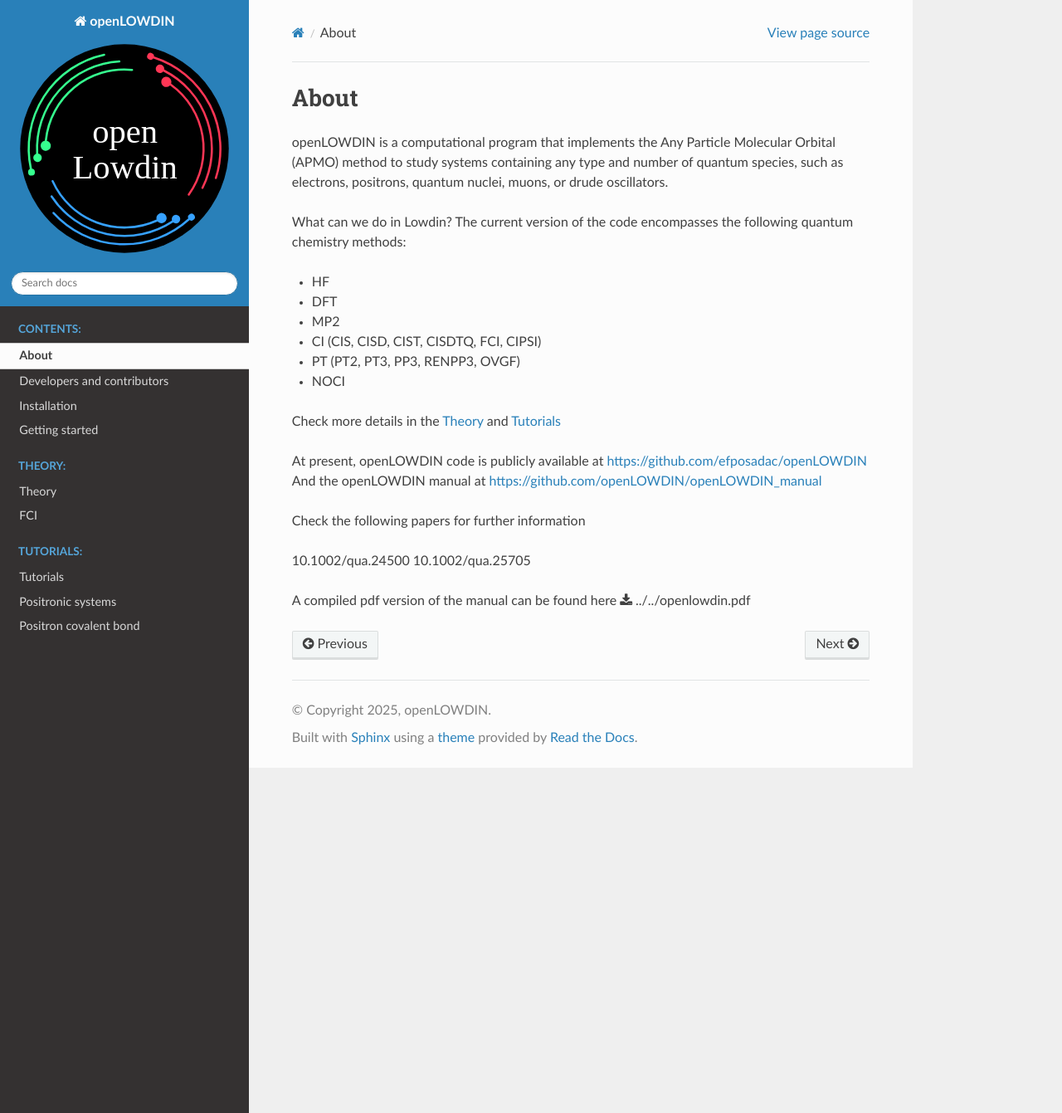
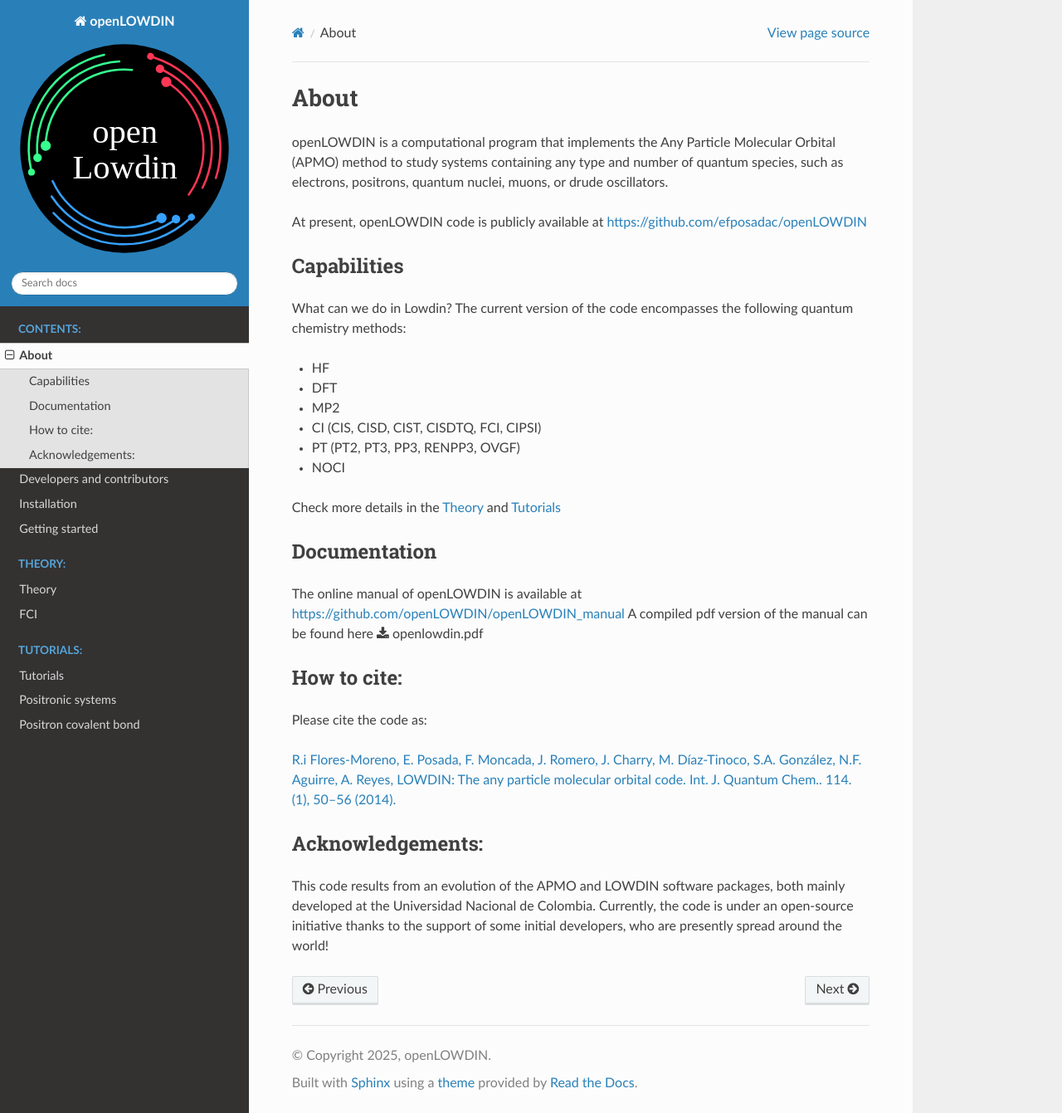
Before and after one commit to openLOWDIN/openLOWDIN_manual, a Sphinx documentation site: the page built from docs/source/about.rst, in a window 1280 px wide and 1341 px high. Shown: the whole window at 83% size. Built offline with Sphinx 7.4.7 and the Read the Docs theme 3.1.0, drawn with Linux system fonts in a browser that asks for light colours.

Commit message:
Update about.rst

```diff
--- a/docs/source/about.rst
+++ b/docs/source/about.rst
@@ -3,6 +3,11 @@
 =====
 
 openLOWDIN is a computational program that implements the Any Particle Molecular Orbital (APMO) method to study systems containing any type and number of quantum species, such as electrons, positrons, quantum nuclei, muons, or drude oscillators.
+
+At present, openLOWDIN code is publicly available at https://github.com/efposadac/openLOWDIN
+
+Capabilities
+============
 
 What can we do in Lowdin? The current version of the code encompasses the following quantum chemistry methods:
 
@@ -15,12 +20,20 @@
 
 Check more details in the :ref:`Theory` and :ref:`Tutorials`
 
-At present, openLOWDIN code is publicly available at https://github.com/efposadac/openLOWDIN
-And the openLOWDIN manual at https://github.com/openLOWDIN/openLOWDIN_manual
+Documentation
+=============
 
-Check the following papers for further information
+The online manual of openLOWDIN is available at https://github.com/openLOWDIN/openLOWDIN_manual
+A compiled pdf version of the manual can be found here :download:`openlowdin.pdf<../../openlowdin.pdf>`
 
-10.1002/qua.24500
-10.1002/qua.25705
+How to cite:
+============
 
-A compiled pdf version of the manual can be found here :download:`../../openlowdin.pdf`
+Please cite the code as:
+
+`R.i Flores-Moreno, E. Posada, F. Moncada, J. Romero, J. Charry, M. Díaz-Tinoco, S.A. González, N.F. Aguirre, A. Reyes, LOWDIN: The any particle molecular orbital code. Int. J. Quantum Chem.. 114. (1), 50–56 (2014). <https://onlinelibrary.wiley.com/doi/full/10.1002/qua.24500>`_
+
+Acknowledgements:
+=================
+
+This code results from an evolution of the APMO and LOWDIN software packages, both mainly developed at the Universidad Nacional de Colombia. Currently, the code is under an open-source initiative thanks to the support of some initial developers, who are presently spread around the world!
```
